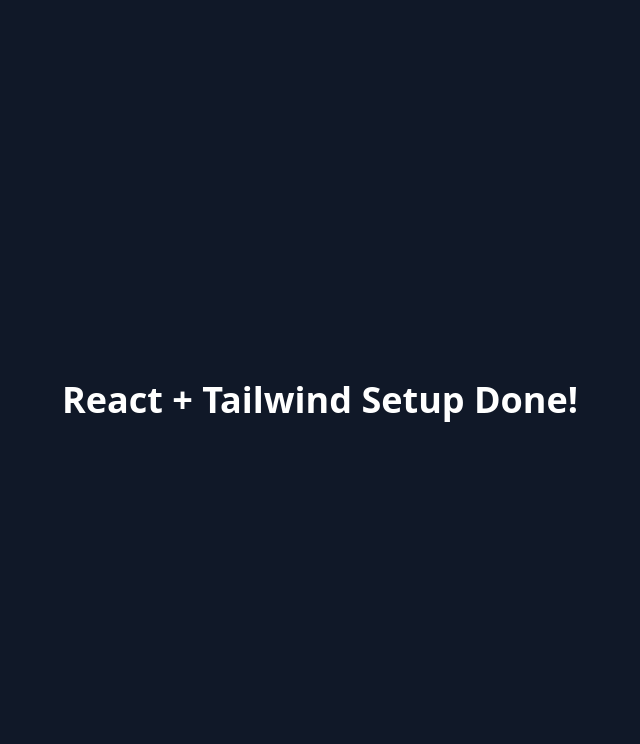
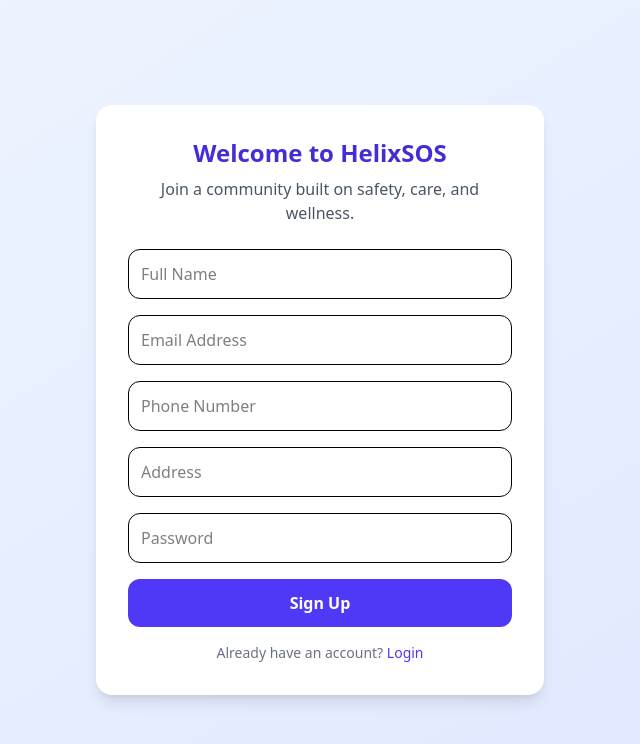
Before and after one commit to OmSharma167/Helix--SOS, a React (Vite) app in the folder Frontend/: page /signup in a window 1280 px wide. Shown: the top 744 px of the page, without its empty margins (320-960 px from the left). Built offline with nearby package versions, Linux system fonts and the light colour scheme.

Commit message:
feat: setup frontend structure and update server config
- Added Component, context, pages, and services folders in Frontend
- Updated App.jsx, main.jsx, and index.css for initial setup
- Modified package.json and package-lock.json for dependency management
- Adjusted Backend server.js configuration

```diff
--- a/Frontend/package.json
+++ b/Frontend/package.json
@@ -11,8 +11,10 @@
   },
   "dependencies": {
     "@tailwindcss/vite": "^4.1.12",
+    "axios": "^1.11.0",
     "react": "^19.1.1",
     "react-dom": "^19.1.1",
+    "react-router-dom": "^7.8.2",
     "tailwindcss": "^4.1.12"
   },
   "devDependencies": {
--- a/Frontend/src/App.jsx
+++ b/Frontend/src/App.jsx
@@ -1,14 +1,35 @@
+
+// import React from "react";
+// import { useState } from 'react'
+// import './App.css'
+// function App() {
+//   const [count, setCount] = useState(0)
+
+//   return (
+//     <div className="flex h-screen items-center justify-center bg-gray-900 text-white">
+//       <h1 className="text-4xl font-bold">React + Tailwind Setup Done!</h1>
+//     </div>
+//   );
+// }
+// export default App
 
 import React from "react";
-import { useState } from 'react'
-import './App.css'
+
+import { BrowserRouter as Router, Routes, Route } from "react-router-dom";
+import HomePage from "./pages/Home";
+import LoginPage from "./pages/LoginPage";
+import SignupPage from "./pages/SignupPage";
+
 function App() {
-  const [count, setCount] = useState(0)
-
   return (
-    <div className="flex h-screen items-center justify-center bg-gray-900 text-white">
-      <h1 className="text-4xl font-bold">React + Tailwind Setup Done!</h1>
-    </div>
+    <Router>
+      <Routes>
+        <Route path="/" element={<HomePage />} />
+        <Route path="/login" element={<LoginPage />} />
+        <Route path="/signup" element={<SignupPage />} />
+      </Routes>
+    </Router>
   );
 }
-export default App
+
+export default App;
--- /dev/null
+++ b/Frontend/src/Component/Auth/Login.jsx
@@ -0,0 +1,68 @@
+
+import React from "react";
+
+import { useState } from "react";
+import { useAuth } from "../../context/AuthContext";
+
+export default function Login() {
+  const { login } = useAuth();
+  const [formData, setFormData] = useState({ email: "", password: "" });
+
+  const handleChange = (e) => {
+    setFormData({ ...formData, [e.target.name]: e.target.value });
+  };
+
+  const handleSubmit = async (e) => {
+    e.preventDefault();
+    await login(formData);
+  };
+
+  return (
+    <div className="min-h-screen flex items-center justify-center bg-gradient-to-br from-indigo-50 to-blue-100 px-4">
+      <div className="bg-white rounded-2xl shadow-lg p-8 w-full max-w-md">
+        <h2 className="text-2xl font-bold text-indigo-700 mb-2 text-center">
+          Welcome Back!
+        </h2>
+        <p className="text-gray-600 text-center mb-6">
+          Empowering lives through better health.
+        </p>
+
+        <form onSubmit={handleSubmit} className="space-y-4">
+          <input
+            type="email"
+            name="email"
+            placeholder="Email Address"
+            onChange={handleChange}
+            className="w-full p-3 border rounded-xl focus:ring-2 focus:ring-indigo-400 outline-none"
+            required
+          />
+          <input
+            type="password"
+            name="password"
+            placeholder="Password"
+            onChange={handleChange}
+            className="w-full p-3 border rounded-xl focus:ring-2 focus:ring-indigo-400 outline-none"
+            required
+          />
+
+          <button
+            type="submit"
+            className="w-full bg-indigo-600 text-white font-semibold p-3 rounded-xl hover:bg-indigo-700 transition"
+          >
+            Login
+          </button>
+        </form>
+
+        <p className="text-sm text-gray-500 mt-4 text-center">
+          New to HelixSOS?{" "}
+          <a
+            href="/signup"
+            className="text-indigo-600 font-medium hover:underline"
+          >
+            Create an account
+          </a>
+        </p>
+      </div>
+    </div>
+  );
+}
--- /dev/null
+++ b/Frontend/src/Component/Auth/Signup.jsx
@@ -0,0 +1,99 @@
+
+
+import React from "react";
+
+import { useState } from "react";
+import { useAuth } from "../../context/AuthContext";
+
+export default function Signup() {
+  const { signup } = useAuth();
+  const [formData, setFormData] = useState({
+    name: "",
+    email: "",
+    phone: "",
+    address: "",
+    password: "",
+  });
+
+  const handleChange = (e) => {
+    setFormData({ ...formData, [e.target.name]: e.target.value });
+  };
+
+  const handleSubmit = async (e) => {
+    e.preventDefault();
+    await signup(formData);
+  };
+
+  return (
+    <div className="min-h-screen flex items-center justify-center bg-gradient-to-br from-blue-50 to-indigo-100 px-4">
+      <div className="bg-white rounded-2xl shadow-lg p-8 w-full max-w-md">
+        <h2 className="text-2xl font-bold text-indigo-700 mb-2 text-center">
+          Welcome to HelixSOS
+        </h2>
+        <p className="text-gray-600 text-center mb-6">
+          Join a community built on safety, care, and wellness.
+        </p>
+
+        <form onSubmit={handleSubmit} className="space-y-4">
+          <input
+            type="text"
+            name="name"
+            placeholder="Full Name"
+            onChange={handleChange}
+            className="w-full p-3 border rounded-xl focus:ring-2 focus:ring-indigo-400 outline-none"
+            required
+          />
+          <input
+            type="email"
+            name="email"
+            placeholder="Email Address"
+            onChange={handleChange}
+            className="w-full p-3 border rounded-xl focus:ring-2 focus:ring-indigo-400 outline-none"
+            required
+          />
+          <input
+            type="text"
+            name="phone"
+            placeholder="Phone Number"
+            onChange={handleChange}
+            className="w-full p-3 border rounded-xl focus:ring-2 focus:ring-indigo-400 outline-none"
+            required
+          />
+          <input
+            type="text"
+            name="address"
+            placeholder="Address"
+            onChange={handleChange}
+            className="w-full p-3 border rounded-xl focus:ring-2 focus:ring-indigo-400 outline-none"
+            required
+          />
+          <input
+            type="password"
+            name="password"
+            placeholder="Password"
+            onChange={handleChange}
+            className="w-full p-3 border rounded-xl focus:ring-2 focus:ring-indigo-400 outline-none"
+            required
+          />
+
+          <button
+            type="submit"
+            className="w-full bg-indigo-600 text-white font-semibold p-3 rounded-xl hover:bg-indigo-700 transition"
+          >
+            Sign Up
+          </button>
+        </form>
+
+        <p className="text-sm text-gray-500 mt-4 text-center">
+          Already have an account?{" "}
+          <a
+            href="/login"
+            className="text-indigo-600 font-medium hover:underline"
+          >
+            Login
+          </a>
+        </p>
+      </div>
+    </div>
+  );
+}
--- /dev/null
+++ b/Frontend/src/context/AuthContext.jsx
@@ -0,0 +1,45 @@
+import React, { createContext, useContext, useState } from "react";
+import { loginUser, signupUser } from "../services/authService";
+
+const AuthContext = createContext();
+
+export const AuthProvider = ({ children }) => {
+  const [user, setUser] = useState(null);
+
+  const login = async (credentials) => {
+    try {
+      const res = await loginUser(credentials);
+      setUser(res.user);
+      localStorage.setItem("token", res.token);
+      window.location.href = "/";
+    } catch (error) {
+      alert(error.response?.data?.message || "Login failed");
+    }
+  };
+
+  const signup = async (userData) => {
+    try {
+      const res = await signupUser(userData);
+      setUser(res.user);
+      console.log(res.user)
+      localStorage.setItem("token", res.token);
+      window.location.href = "/";
+    } catch (error) {
+      alert(error.response?.data?.message || "Signup failed");
+    }
+  };
+
+  const logout = () => {
+    setUser(null);
+    localStorage.removeItem("token");
+    window.location.href = "/login";
+  };
+
+  return (
+    <AuthContext.Provider value={{ user, login, signup, logout }}>
+      {children}
+    </AuthContext.Provider>
+  );
+};
+
+export const useAuth = () => useContext(AuthContext);
--- a/Frontend/src/index.css
+++ b/Frontend/src/index.css
@@ -0,0 +1 @@
+@import "tailwindcss";
--- a/Frontend/src/main.jsx
+++ b/Frontend/src/main.jsx
@@ -3,9 +3,12 @@
 import { createRoot } from "react-dom/client";
 import "./index.css";
 import App from "./App.jsx";
+import { AuthProvider } from "./context/AuthContext";
 
 createRoot(document.getElementById("root")).render(
   <StrictMode>
-    <App />
+    <AuthProvider>
+      <App />
+    </AuthProvider>
   </StrictMode>
 );
--- /dev/null
+++ b/Frontend/src/pages/Home.jsx
@@ -0,0 +1,33 @@
+import { useAuth } from "../context/AuthContext";
+import React from "react";
+
+export default function HomePage() {
+  const { user, logout } = useAuth();
+
+  return (
+    <div className="flex flex-col items-center justify-center min-h-screen bg-gradient-to-br from-blue-100 to-indigo-200">
+      <h1 className="text-3xl font-bold text-indigo-800 mb-4">HelixSOS</h1>
+      <p className="text-lg text-gray-700 mb-6">
+        {user
+          ? `Welcome, ${user.name}!`
+          : "Your trusted emergency healthcare partner."}
+      </p>
+
+      {user ? (
+        <button
+          onClick={logout}
+          className="px-6 py-2 bg-red-500 text-white rounded-xl hover:bg-red-600 transition"
+        >
+          Logout
+        </button>
+      ) : (
+        <a
+          href="/login"
+          className="px-6 py-2 bg-indigo-600 text-white rounded-xl hover:bg-indigo-700 transition"
+        >
+          Get Started
+        </a>
+      )}
+    </div>
+  );
+}
--- /dev/null
+++ b/Frontend/src/pages/LoginPage.jsx
@@ -0,0 +1,6 @@
+import Login from "../Component/Auth/Login";
+import React from "react";
+
+export default function LoginPage() {
+  return <Login />;
+}
--- /dev/null
+++ b/Frontend/src/pages/SignupPage.jsx
@@ -0,0 +1,6 @@
+import Signup from "../Component/Auth/Signup";
+import React from "react";
+
+export default function SignupPage() {
+  return <Signup />;
+}
--- /dev/null
+++ b/Frontend/src/services/authService.js
@@ -0,0 +1,22 @@
+import axios from "axios";
+
+const API = axios.create({
+  baseURL: "http://localhost:5000/api/users", // your backend URL
+});
+//"/api/users
+// Signup
+export const signupUser = async (userData) => {
+  const { data } = await API.post("/register", userData);
+  return data;
+};
+
+// Login
+export const loginUser = async (userData) => {
+  const { data } = await API.post("/login", userData);
+  return data;
+};
+
+export const me = async (userData)=>{
+    const {data} = await API.get("/me",userData);
+    return data;
+}
```
Also changed, not shown: 2 other files (tests, documents, lock files or other folders).
